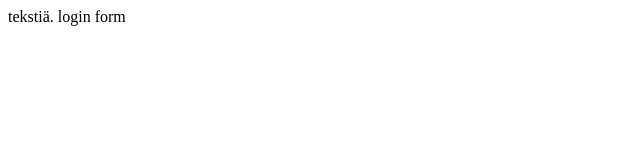
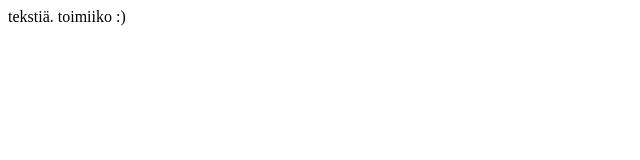
Before and after one commit to Lordzz5/kouluty-, a plain HTML site: page index.html in a window 1280 px wide. Shown: the full height of the page, 0-640 px from the left. Drawn offline with Linux system fonts and the light colour scheme.

Commit message:
index.html

```diff
--- a/index.html
+++ b/index.html
@@ -6,6 +6,6 @@
   </head>
   <body>
     tekstiä.
-    login form
+   toimiiko :)
   </body>
 </html>
```
Also changed, not shown: 1 other file.
